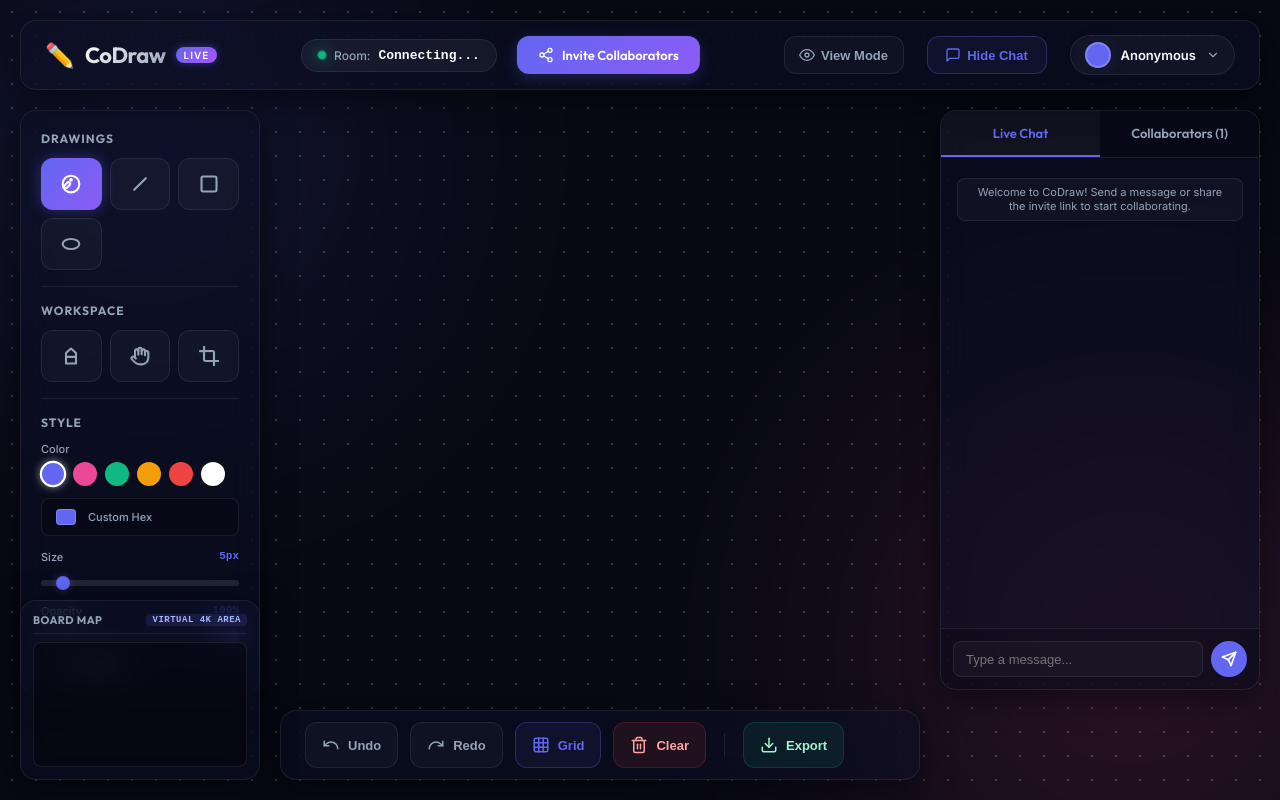
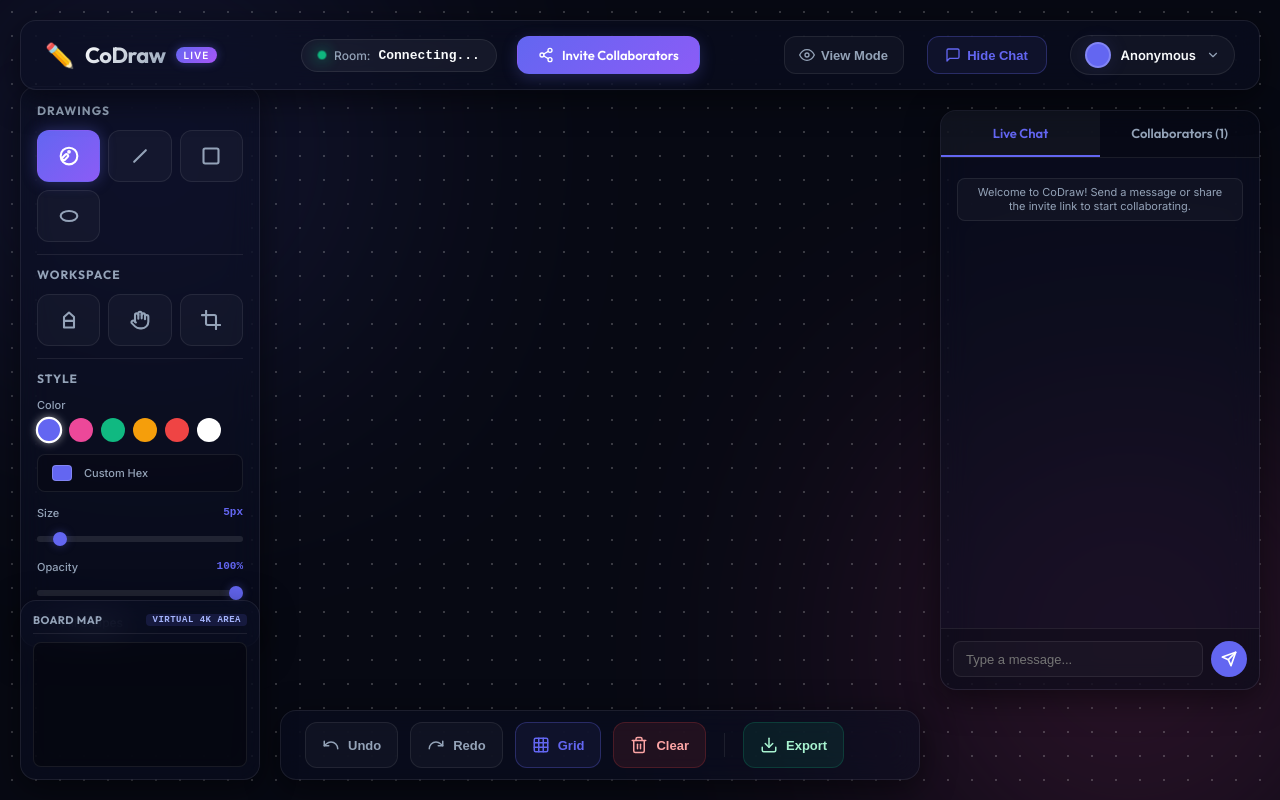
Before and after one commit to mrfish233/codraw, a website with bundled scripts: page public/index.html in a window 1280 px wide. Built offline with nearby package versions, Linux system fonts and the light colour scheme; files whose address does not match are found by name.

Commit message:
feat: fix opacity slider drag issue by adding height constraint and scrolling on left sidebar

```diff
--- a/public/scripts/app.js
+++ b/public/scripts/app.js
@@ -120,7 +120,9 @@ function bootstrapApplication() {
     // 7. Prevent iOS / iPadOS Safari rubber-band scrolling and viewport drag bounce
     document.addEventListener('touchmove', (e) => {
         // Allow vertical touch scrolling inside designated scrollable containers
-        const isScrollable = e.target.closest('.chat-messages-container') || e.target.closest('.users-list-container');
+        const isScrollable = e.target.closest('.chat-messages-container') ||
+                             e.target.closest('.users-list-container') ||
+                             e.target.closest('.floating-toolbar');
         if (!isScrollable) {
             e.preventDefault();
         }
--- a/public/style.css
+++ b/public/style.css
@@ -335,15 +335,24 @@ header {
 /* Floating Toolbar (Left) */
 .floating-toolbar {
     position: absolute;
-    top: 110px;
+    top: 86px;
     left: 20px;
     width: 240px;
+    max-height: calc(100vh - 110px);
+    overflow-y: auto;
     border-radius: var(--radius-lg);
-    padding: 20px;
+    padding: 16px;
     z-index: 90;
     display: flex;
     flex-direction: column;
-    gap: 16px;
+    gap: 12px;
+    touch-action: pan-y;
+    -webkit-overflow-scrolling: touch;
+}
+
+/* Hide scrollbar for a clean, premium floating card aesthetic */
+.floating-toolbar::-webkit-scrollbar {
+    display: none;
 }
 
 .tool-section h3 {
```
